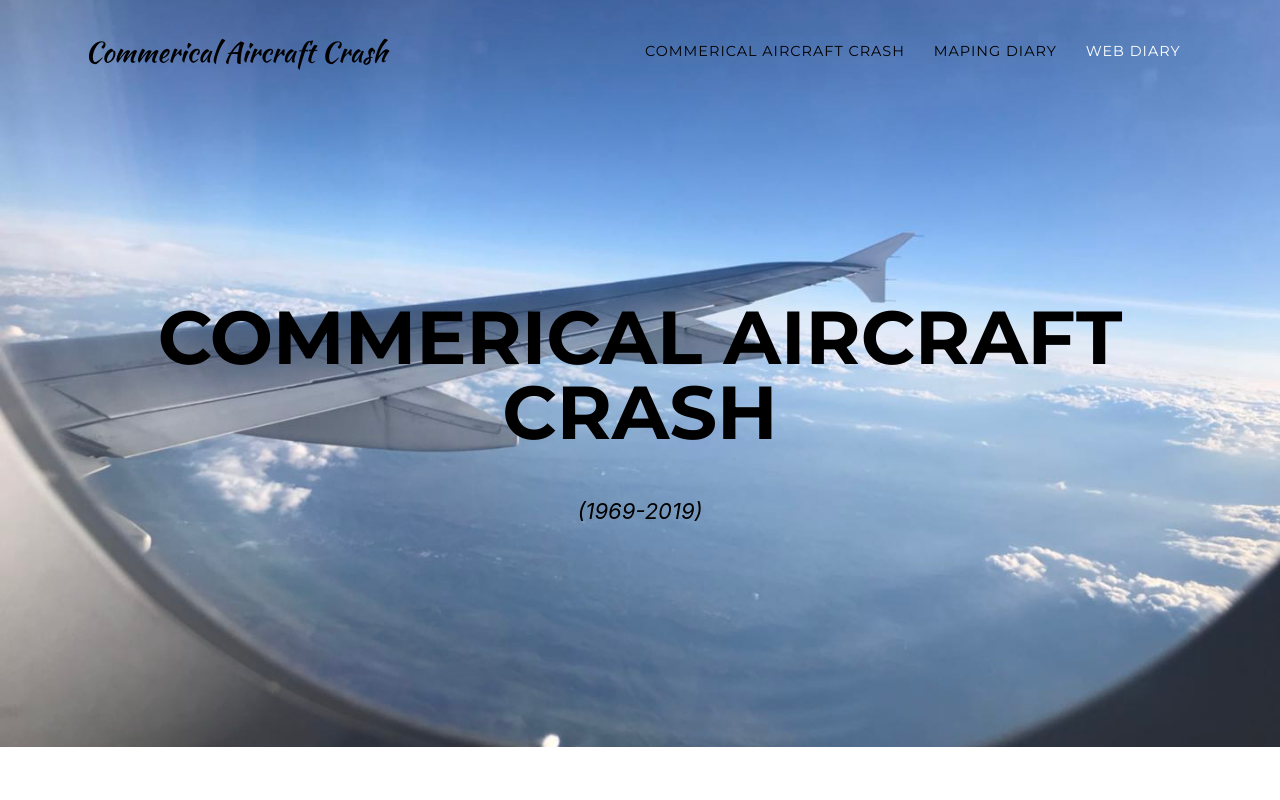
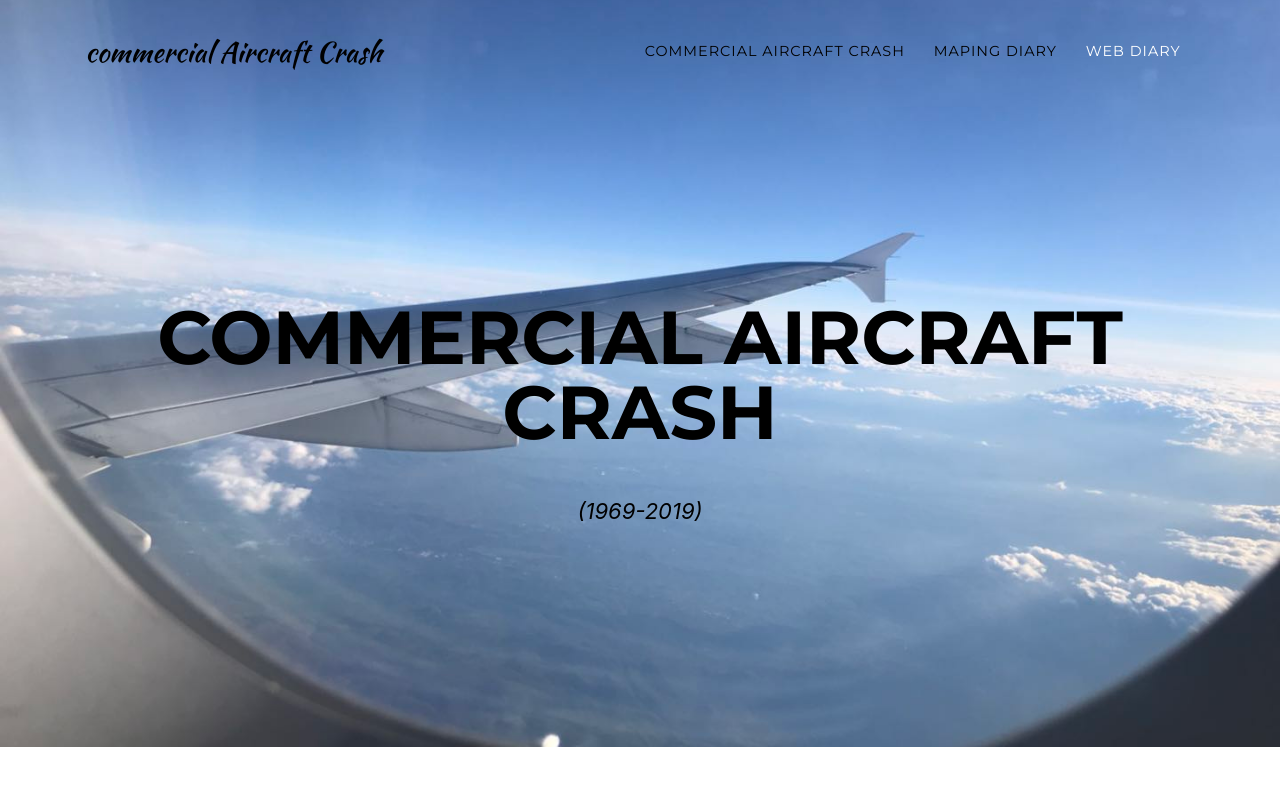
Before and after one commit to zhulin96/Commercial-Aircraft-Crash-Map, a plain HTML site: page index.html in a window 1280 px wide. Shown: the top 800 px of the page. Drawn offline with Linux system fonts and the light colour scheme; a web font is replaced by a local one.

Commit message:
05.05.2019

```diff
--- a/index.html
+++ b/index.html
@@ -8,7 +8,7 @@
   <meta name="description" content="">
   <meta name="author" content="">
 
-  <title>Lin Zhu_Commericial Aircraft Crash Map</title>
+  <title>Lin Zhu_commercial Aircraft Crash Map</title>
 
   <!-- Bootstrap core CSS -->
   <link href="vendor/bootstrap/css/bootstrap.css" rel="stylesheet">
@@ -30,7 +30,7 @@
   <!-- Navigation -->
   <nav class="navbar navbar-expand-lg navbar-dark fixed-top" id="mainNav">
     <div class="container">
-      <a class="navbar-brand js-scroll-trigger" href="#page-top">Commerical Aircraft Crash</a>
+      <a class="navbar-brand js-scroll-trigger" href="#page-top">commercial Aircraft Crash</a>
       <button class="navbar-toggler navbar-toggler-right" type="button" data-toggle="collapse" data-target="#navbarResponsive" aria-controls="navbarResponsive" aria-expanded="false" aria-label="Toggle navigation">
         Menu
         <i class="fas fa-bars"></i>
@@ -38,7 +38,7 @@
       <div class="collapse navbar-collapse" id="navbarResponsive">
         <ul class="navbar-nav text-uppercase ml-auto">
           <li class="nav-item">
-            <a class="nav-link js-scroll-trigger" href="#Aircraft">Commerical Aircraft Crash</a>
+            <a class="nav-link js-scroll-trigger" href="#Aircraft">commercial Aircraft Crash</a>
           </li>
           <li class="nav-item">
             <a class="nav-link js-scroll-trigger" href="#Maping_Diary">Maping Diary</a>
@@ -55,7 +55,7 @@
   <header class="masthead">
     <div class="container">
       <div class="intro-text">
-        <div class="intro-heading text-uppercase">Commerical Aircraft Crash</div>
+        <div class="intro-heading text-uppercase">commercial Aircraft Crash</div>
 		<div class="intro-time">(1969-2019)</div>
       </div>
     </div>
@@ -166,9 +166,9 @@
       </div>
       <div class="row">
         <div class="col-lg-8 mx-auto ">
-          <p class="large text-muted">This webiste as the individual web_mapping assignment aims to show my Map Creation project: Commericial Aircraft Crash Map in this term by
+          <p class="large text-muted">This webiste as the individual web_mapping assignment aims to show my Map Creation project: commercial Aircraft Crash Map in this term by
 		  presenting used data, map creation process and map layers.<br>The website structure referenced the template <a href="https://startbootstrap.com/themes/agency/">Start Bootstrap - Agency</a>
-		  and the idea of the second page (Commerical Aircraft Crash) was inspired by <a href="https://www.nationalgeographic.com/magazine/2018/03/bird-migration-interactive-maps/">National Gepgraphy bird immigration page</a></p>
+		  and the idea of the second page (Commercial Aircraft Crash) was inspired by <a href="https://www.nationalgeographic.com/magazine/2018/03/bird-migration-interactive-maps/">National Gepgraphy bird immigration page</a></p>
         </div>
       </div>
     </div>
```
